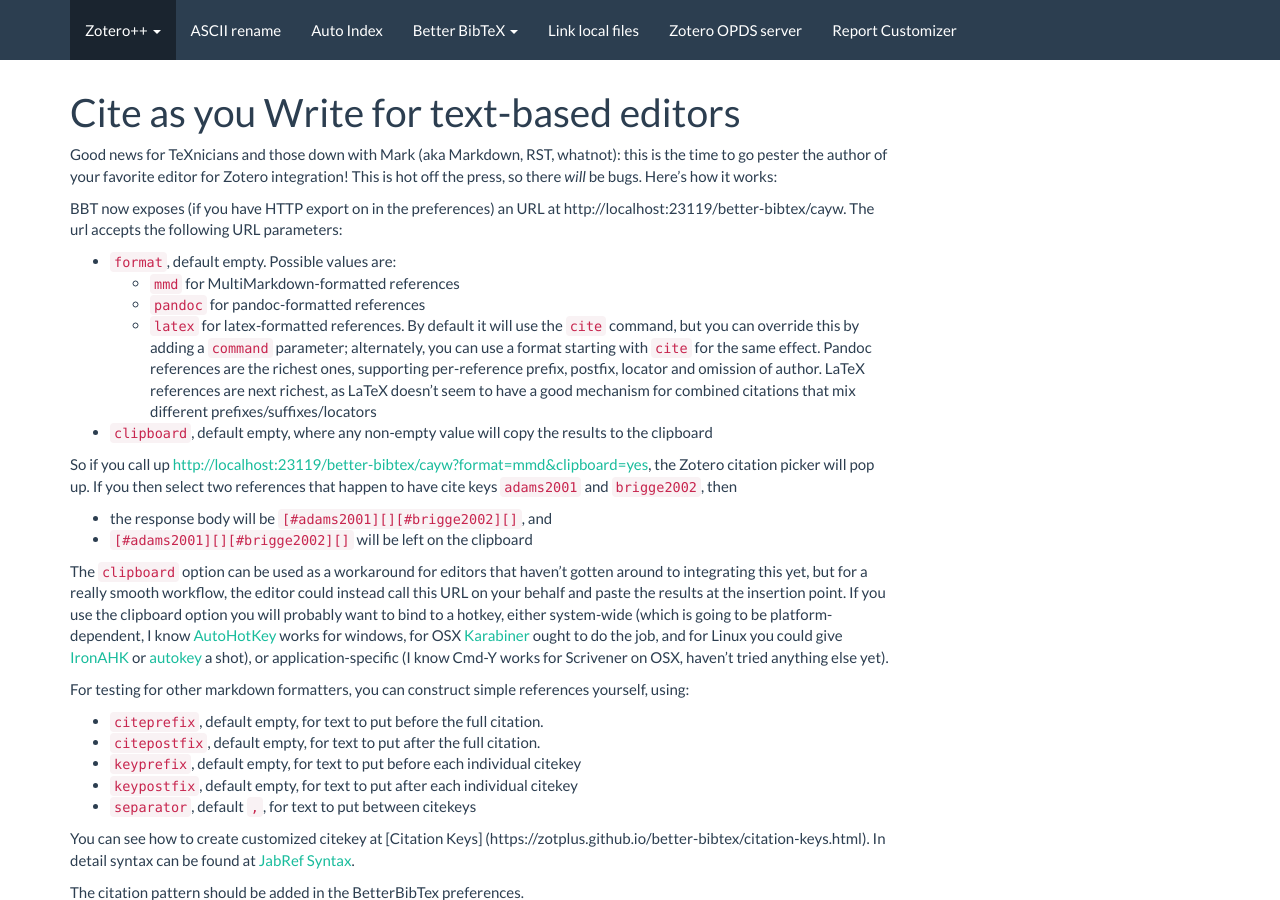
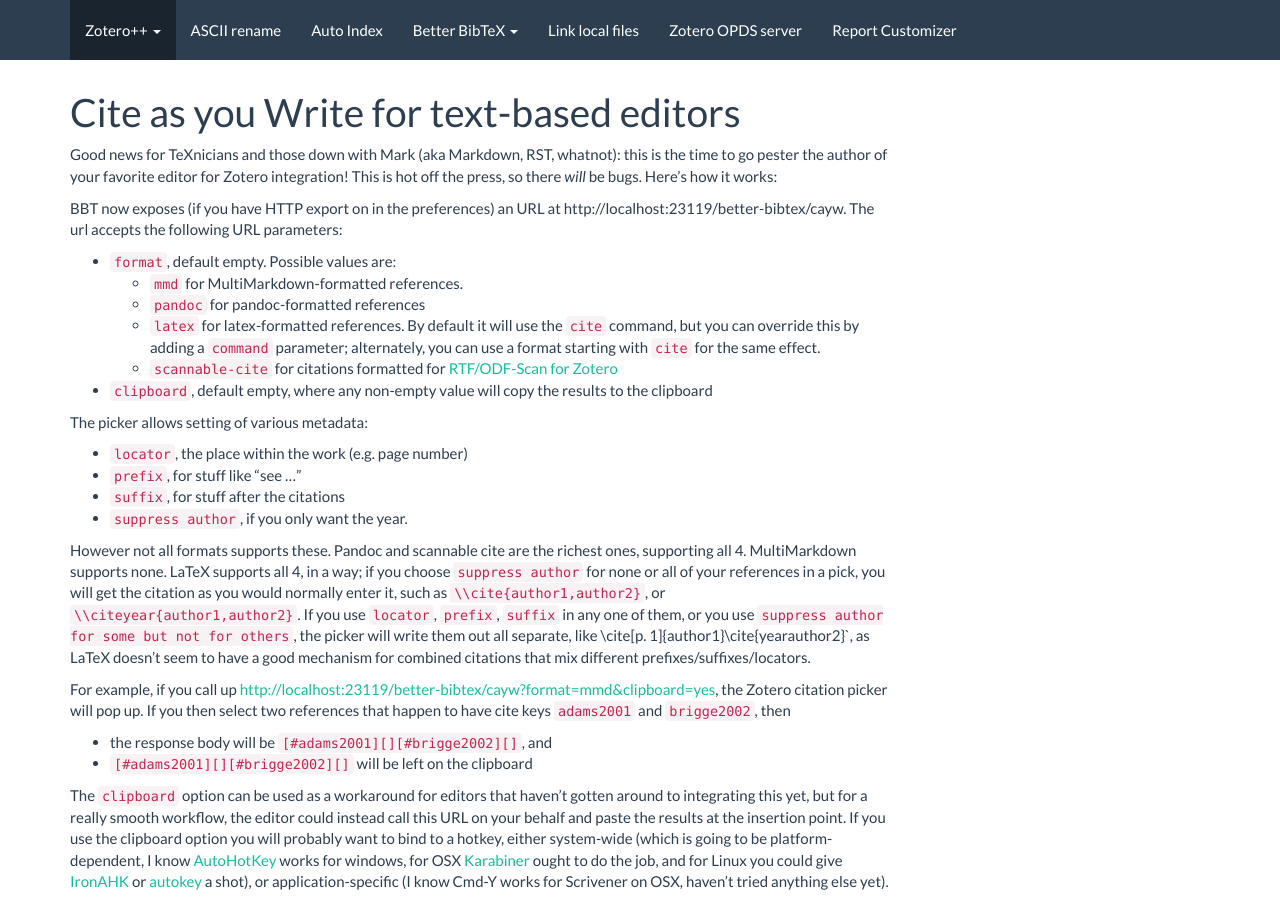
Before and after one commit to edwinksl/ZotPlus.github.io, a Jekyll site: the page built from better-bibtex/cayw.md, in a window 1280 px wide and 900 px high. Built offline with Jekyll 4.4.1, drawn with Linux system fonts in a browser that asks for light colours; nearby versions of some CDN libraries.

Commit message:
better-bibtex 1.2.28 / link-local-files 0.0.9 / report-customizer 0.2.17 / debug-bridge 0.1.0 / ascii-rename 0.0.40 / auto-index 0.0.36 / opds 0.0.10

```diff
--- a/better-bibtex/cayw.md
+++ b/better-bibtex/cayw.md
@@ -10,17 +10,28 @@
 the following URL parameters:
 
 * `format`, default empty. Possible values are:
-  * `mmd` for MultiMarkdown-formatted references
+  * `mmd` for MultiMarkdown-formatted references.
   * `pandoc` for pandoc-formatted references
   * `latex` for latex-formatted references. By default it will use the `cite` command, but you can override this by
     adding a `command` parameter; alternately, you can use a format starting with `cite` for the same effect.
-  Pandoc references are the richest ones, supporting per-reference prefix, postfix, locator and omission of author.
-  LaTeX references are next richest, as LaTeX doesn't seem to have a good mechanism for combined citations that mix
-  different prefixes/suffixes/locators
+  * `scannable-cite` for citations formatted for [RTF/ODF-Scan for Zotero](http://zotero-odf-scan.github.io/zotero-odf-scan/)
 * `clipboard`, default empty, where any non-empty value will copy the results to the clipboard
 
-So if you call up
-[http://localhost:23119/better-bibtex/cayw?format=mmd&clipboard=yes](http://localhost:23119/better-bibtex/cayw?format=mmd&clipboard=yes), the Zotero citation picker will pop up. If you then select two references that happen to have cite keys `adams2001` and `brigge2002`, then
+The picker allows setting of various metadata:
+
+* `locator`, the place within the work (e.g. page number)
+* `prefix`, for stuff like "see ..."
+* `suffix`, for stuff after the citations
+* `suppress author`, if you only want the year.
+
+However not all formats supports these. Pandoc and scannable cite are the richest ones, supporting all 4. MultiMarkdown supports
+none. LaTeX supports all 4, in a way; if you choose `suppress author` for none or all of your references in a pick, you
+will get the citation as you would normally enter it, such as `\\cite{author1,author2}`, or
+`\\citeyear{author1,author2}`. If you use `locator`, `prefix`, `suffix` in any one of them, or you use `suppress author
+for some but not for others`, the picker will write them out all separate, like \\cite[p.  1]{author1}\\cite{yearauthor2}`,
+as LaTeX doesn't seem to have a good mechanism for combined citations that mix different prefixes/suffixes/locators.
+
+For example, if you call up [http://localhost:23119/better-bibtex/cayw?format=mmd&clipboard=yes](http://localhost:23119/better-bibtex/cayw?format=mmd&clipboard=yes), the Zotero citation picker will pop up. If you then select two references that happen to have cite keys `adams2001` and `brigge2002`, then
 
 * the response body will be `[#adams2001][][#brigge2002][]`, and
 * `[#adams2001][][#brigge2002][]` will be left on the clipboard
```
